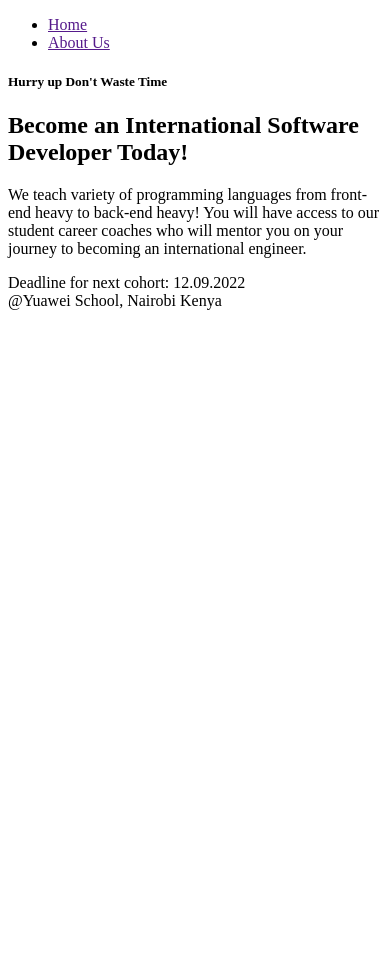
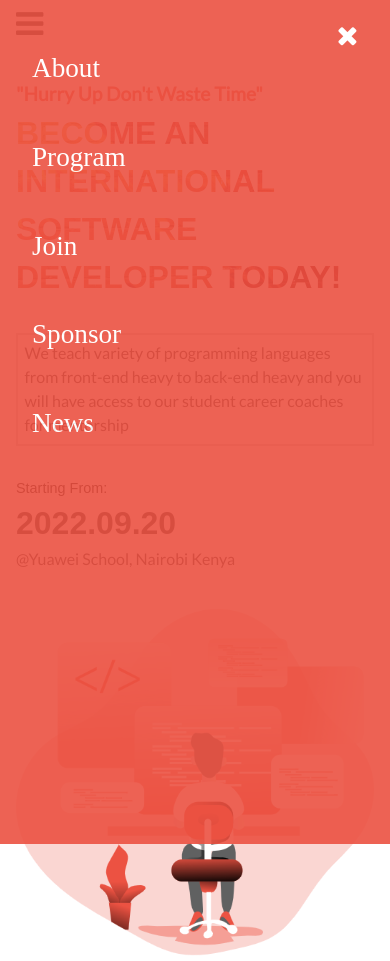
Before and after one commit to kessio/capstoneProject-1, a website: page index.html in a window 390 px wide. Before the commit the page ends 844 px from the top, so only its background shows below. Drawn offline with Linux system fonts and the light colour scheme; a web font is replaced by a local one.

Commit message:
Added styling to mobile nav menu and banner section

```diff
--- a/index.html
+++ b/index.html
@@ -5,16 +5,29 @@
     <meta http-equiv="X-UA-Compatible" content="IE=edge">
     <meta name="viewport" content="width=device-width, initial-scale=1.0">
     <title>Web Development Course</title>
+    <link
+      rel="stylesheet"
+      href="https://stackpath.bootstrapcdn.com/font-awesome/4.7.0/css/font-awesome.min.css"
+    />
+    <link href='https://fonts.googleapis.com/css?family=Lato' rel='stylesheet'>
+    <link href="http://fonts.cdnfonts.com/css/cocogoose" rel="stylesheet">
     <link rel="stylesheet" href="style.css">
 </head>
 <body>
  <header>
     <nav class="navigation">
         <div class="logo"></div>
-        <ul class="nav-list">
-            <li class="nav-item"><a href="">Home</a></li>
-            <li class="nav-item"><a href="">About Us</a></li>
-        </ul>
+        <a href="#" class="mobile-menu-hamburger" id="hamburger-menu"><i class="fa fa-bars"></i></a>
+        <div class="mobile-nav-list">
+            <div class="close-menu"><i class="fa fa-times"></i></div>
+            <ul class="mobile-menu">
+                <li class="mobile-nav-item"><a href="">About</a></li>
+                <li class="mobile-nav-item"><a href="">Program</a></li>
+                <li class="mobile-nav-item"><a href="">Join</a></li>
+                <li class="mobile-nav-item"><a href="">Sponsor</a></li>
+                <li class="mobile-nav-item"><a href="">News</a></li>
+            </ul>
+        </div>
     </nav>
  </header>
 
@@ -22,16 +35,19 @@
     <section class="banner">
         <div class="banner-row">
             <div class="banner-col-1">
-                <h5>Hurry up Don't Waste Time</h5>
+                <h5>"Hurry Up Don't Waste Time"</h5>
                 <h1>Become an International Software Developer Today!</h1>
                 <p class="banner-text">
-                  We teach variety of programming languages from front-end heavy to back-end heavy! You will have
-                  access to our student career coaches who will mentor you on your journey to becoming an international engineer.
+                  We teach variety of programming languages from front-end heavy to back-end heavy and you will have
+                  access to our student career coaches for mentorship
                 </p>
-                <div class="date">Deadline for next cohort: 12.09.2022</div>
-                <div class="location">@Yuawei School, Nairobi Kenya</div>
+                <div class="banner-date"><p>Starting From:</p>
+                    <h4>2022.09.20</h4></div>
+                <div class="banner-location">@Yuawei School, Nairobi Kenya</div>
             </div>
-            <div class="banner-col-2"></div>
+            <div class="banner-col-2">
+                <img src="images/Coding _Monochromatic-orange.png">
+            </div>
         </div>
     </section>
  </div>
--- a/style.css
+++ b/style.css
@@ -0,0 +1,120 @@
+*{
+    padding: 0;
+    margin: 0;
+}
+
+*,
+*::before,
+*::after {
+  box-sizing: border-box;
+}
+
+
+/* Remove list styles on ul, ol elements with a list role, which suggests default styling will be removed */
+ul[role='list'],
+ol[role='list'] {
+  list-style: none;
+}
+
+/* Set core root defaults */
+html:focus-within {
+  scroll-behavior: smooth;
+}
+
+/* Set core body defaults */
+html, body {
+    height: 100%;
+}
+body {
+  text-rendering: optimizeSpeed;
+  line-height: 1.5;
+}
+
+/* A elements that don't have a class get default styles */
+a:not([class]) {
+  text-decoration-skip-ink: auto;
+}
+
+/* Make images easier to work with */
+img,
+picture,
+svg {
+  max-width: 100%;
+  display: block;
+}
+/* ==============================Start custom CSS =============================================*/
+.mobile-nav-list {
+   position: fixed;
+    top: 0;
+    left:0;
+    right: 0;
+    width: 100%;
+    height: 100vh;
+    background-color: #EC5242;
+    opacity: 0.9;
+}
+.mobile-nav-item a {
+    text-decoration: none;
+    color: #ffffff;
+    display: flex;
+    flex-direction: column;
+    margin-left: 2rem;
+    padding-top: 3rem;
+    font-size: 1.7em;
+    font-size: 400;
+
+}
+#hamburger-menu {
+    font-size: 2rem;
+    color: #272A31;
+    margin: 3rem 0 0 1rem;
+}
+.close-menu {
+    font-size: 1.7rem;
+    color: #ffffff;
+    float: right;
+    margin:1rem 2rem 0 0;
+}
+
+.banner {
+    margin:2rem 1rem 2rem 1rem;
+}
+.banner-col-1 h5 {
+    font-family: 'Lato';
+    color: #EC5242;
+    font-size:larger;
+}
+.banner-col-1 h1 {
+    font-family: 'COCOGOOSE', sans-serif;
+    font-size: clamp(2rem, 2rem + 10vw, 2rem);
+    font-weight: 800;
+    color: transparent;
+    text-transform: uppercase;
+    background-image: url(images/text-mask.jpg);
+    background-size: cover;
+    background-clip: text;
+    -webkit-background-clip: text;
+}
+.banner-text {
+    font-family: 'Lato';
+    color: #272A31;
+    border: solid 2px #d3d3d3;
+    padding: 0.4em;
+    margin: 2em 0;
+}
+.banner-date p {
+    font-family: 'COCOGOOSE', sans-serif;
+    font-size: 0.9rem;
+}
+.banner-date h4 {
+    font-family: 'COCOGOOSE', sans-serif;
+    font-size: clamp(2rem, 2rem + 5vw, 2rem);
+    color: #272A31;
+}
+.banner-location {
+    font-family: 'Lato';
+    color: #272A31;
+}
+.banner-col-2 {
+    margin-top: 2rem;
+}
```
Also changed, not shown: images/Coding _Monochromatic-orange.png (added), images/Coding _Monochromatic.png (added), images/text-mask.jpg (added).
